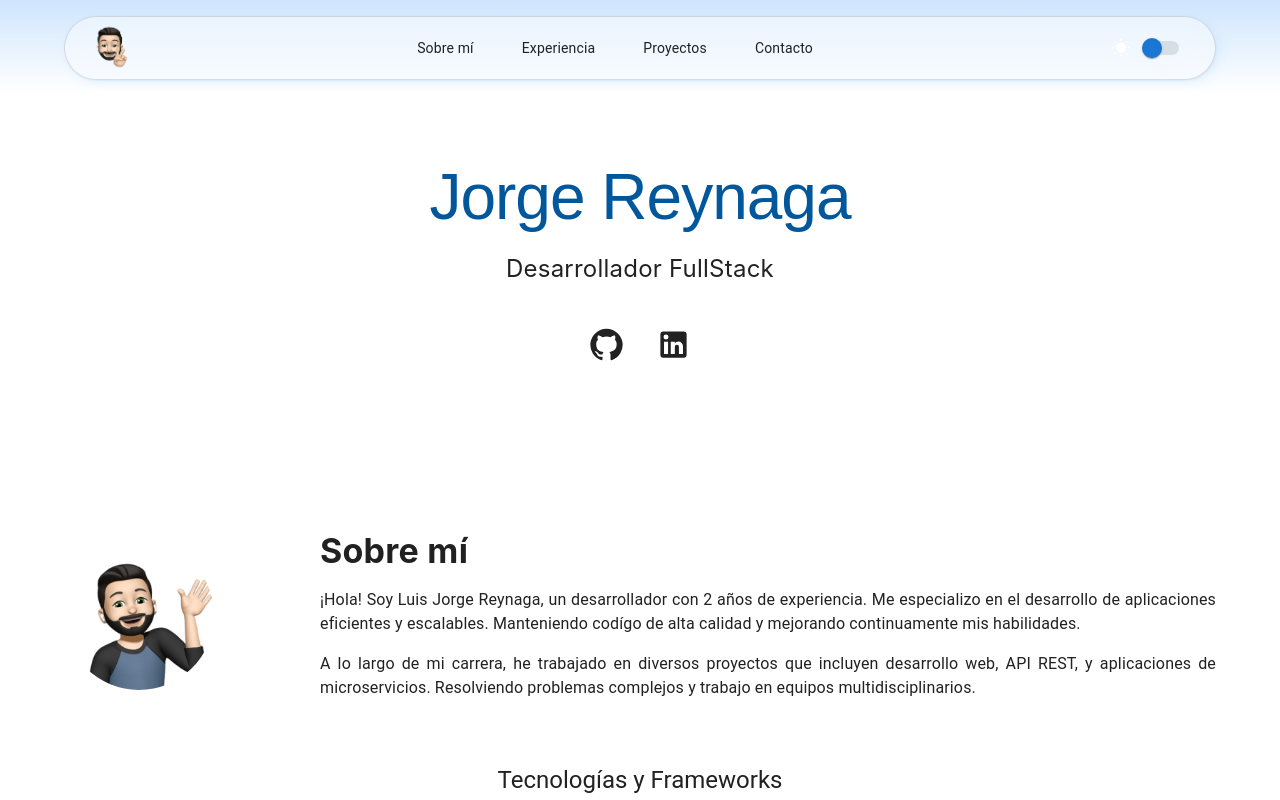
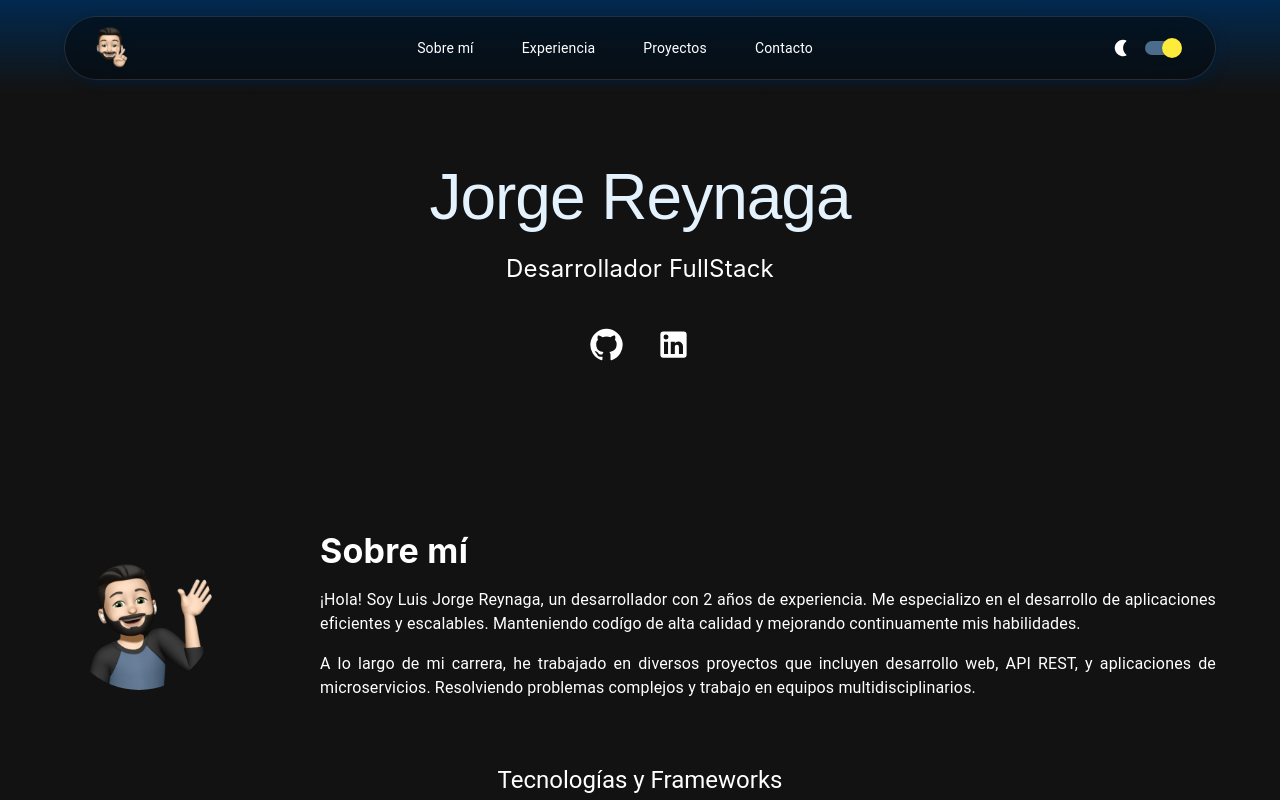
Before and after one commit to Polarking3503/my-portfolio, a React (Create React App) app: page / in a window 1280 px wide. Shown: the top 800 px of the page. Built offline with nearby package versions, Linux system fonts and the light colour scheme.

Commit message:
Refactor toggle color mode to dark by default

```diff
--- a/src/App.js
+++ b/src/App.js
@@ -9,7 +9,7 @@ import Projects from './components/Projects';
 import Contact from './components/Contact';
 
 const App = () => {
-    const [mode, setMode] = React.useState('light');
+    const [mode, setMode] = React.useState('dark');
 
     const toggleColorMode = () => {
     setMode((prevMode) => (prevMode === 'light' ? 'dark' : 'light'));
```
